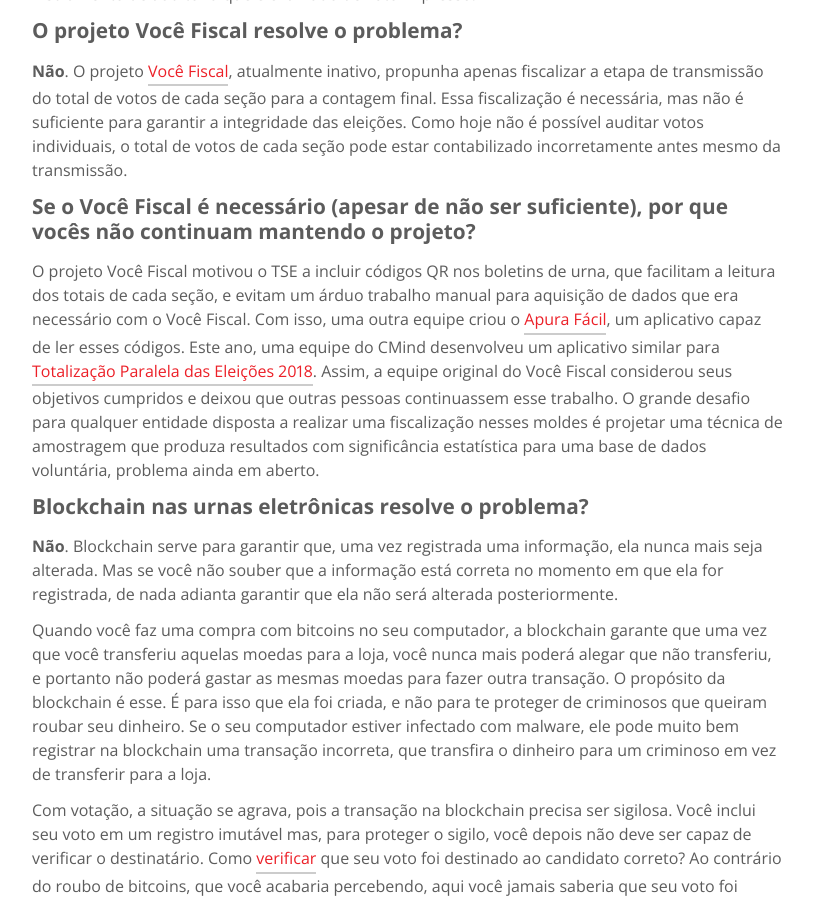
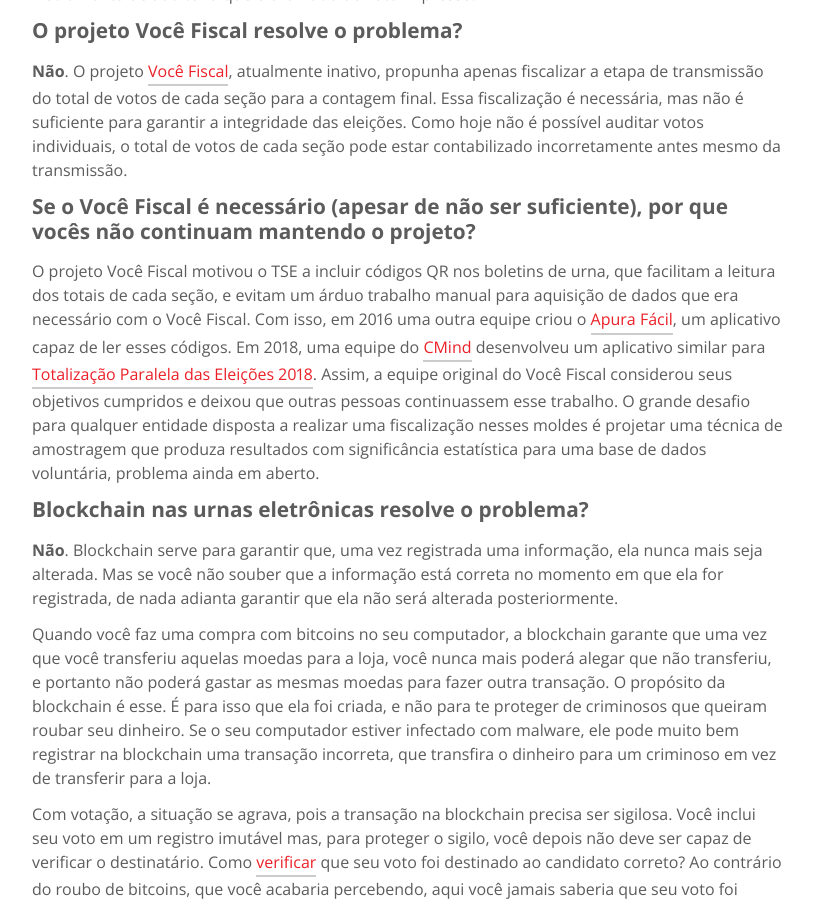
Before and after one commit to epicleet/urna-website, a Jekyll site: the page built from faq.md, in a window 1280 px wide and 900 px high, scrolled down 3748 px. Shown: the whole window, without its empty margins (232-1045 px from the left). Built offline with Jekyll 4.4.1, drawn with Linux system fonts in a browser that asks for light colours.

Commit message:
Update faq.md (#8)

```diff
--- a/faq.md
+++ b/faq.md
@@ -84,7 +84,7 @@
 
 ## Se o Você Fiscal é necessário (apesar de não ser suficiente), por que vocês não continuam mantendo o projeto?
 
-O projeto Você Fiscal motivou o TSE a incluir códigos QR nos boletins de urna, que facilitam a leitura dos totais de cada seção, e evitam um árduo trabalho manual para aquisição de dados que era necessário com o Você Fiscal. Com isso, uma outra equipe criou o [Apura Fácil](http://cartadenoticias.com.br/2016/09/app-desenvolvido-em-ipatinga-permite-apuracao-paralela-das-eleicoes/), um aplicativo capaz de ler esses códigos. Este ano, uma equipe do CMind desenvolveu um aplicativo similar para [Totalização Paralela das Eleições 2018](https://play.google.com/store/apps/details?id=com.marcocarvalho.Totalizador_2018). Assim, a equipe original do Você Fiscal considerou seus objetivos cumpridos e deixou que outras pessoas continuassem esse trabalho. O grande desafio para qualquer entidade disposta a realizar uma fiscalização nesses moldes é projetar uma técnica de amostragem que produza resultados com significância estatística para uma base de dados voluntária, problema ainda em aberto.
+O projeto Você Fiscal motivou o TSE a incluir códigos QR nos boletins de urna, que facilitam a leitura dos totais de cada seção, e evitam um árduo trabalho manual para aquisição de dados que era necessário com o Você Fiscal. Com isso, em 2016 uma outra equipe criou o [Apura Fácil](http://cartadenoticias.com.br/2016/09/app-desenvolvido-em-ipatinga-permite-apuracao-paralela-das-eleicoes/), um aplicativo capaz de ler esses códigos. Em 2018, uma equipe do [CMind](https://web.archive.org/web/20220121080549/http://pt.wikipedia.org/wiki/Comit%C3%AA_Multidisciplinar_Independente) desenvolveu um aplicativo similar para [Totalização Paralela das Eleições 2018](https://play.google.com/store/apps/details?id=com.marcocarvalho.Totalizador_2018). Assim, a equipe original do Você Fiscal considerou seus objetivos cumpridos e deixou que outras pessoas continuassem esse trabalho. O grande desafio para qualquer entidade disposta a realizar uma fiscalização nesses moldes é projetar uma técnica de amostragem que produza resultados com significância estatística para uma base de dados voluntária, problema ainda em aberto.
 
 ## Blockchain nas urnas eletrônicas resolve o problema?
 
```
